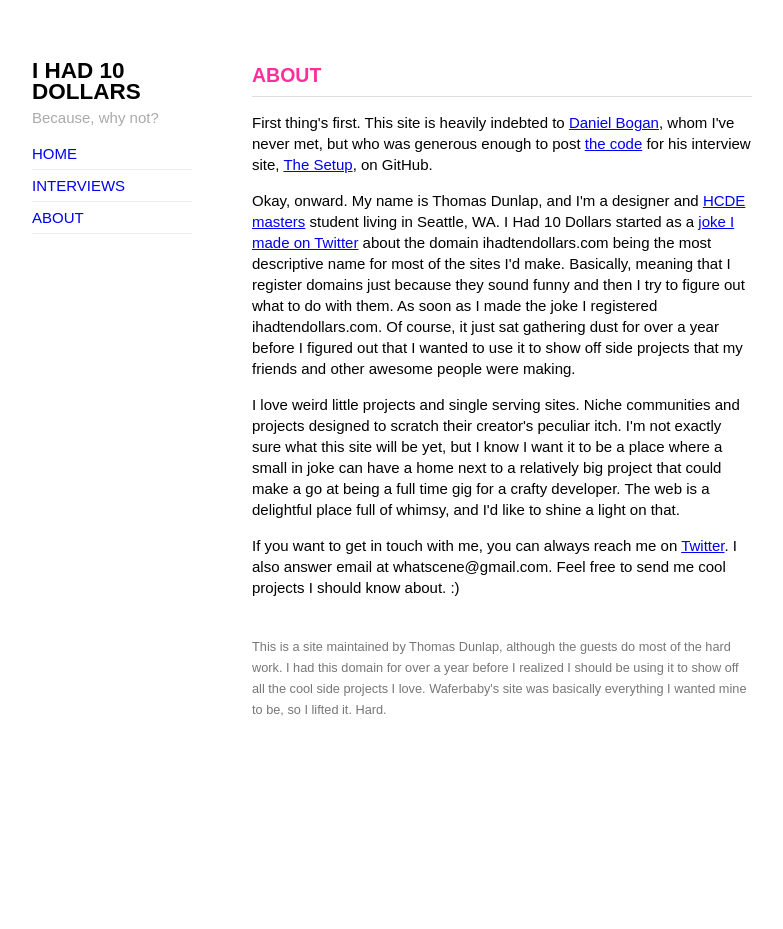
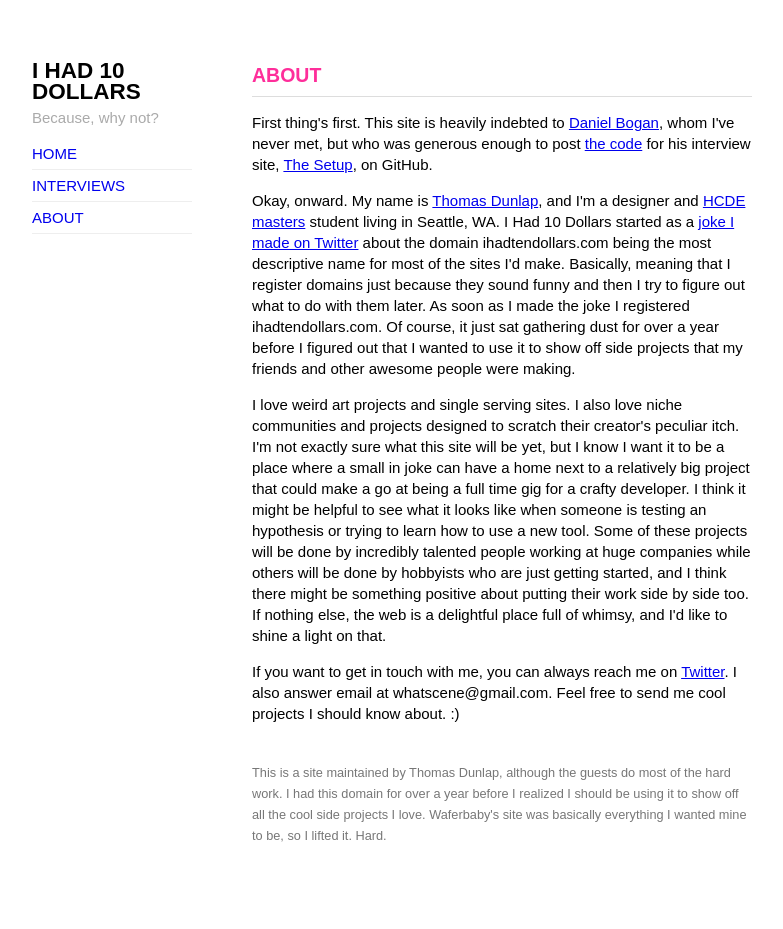
Before and after one commit to 10dollars/10dollars.github.io, a Jekyll site: the page built from about/index.html, in a window 1280 px wide. Shown: the whole page, without its empty margins (248-1031 px from the left). Built offline with Jekyll 4.4.1, drawn with Linux system fonts in a browser that asks for light colours; before the commit the page ends 900 px from its top, so only the background shows below that.

Commit message:
more in the about

```diff
--- a/about/index.html
+++ b/about/index.html
@@ -6,8 +6,8 @@
 <h2>About</h2>
 <p>First thing's first. This site is heavily indebted to <a href="https://twitter.com/waferbaby">Daniel Bogan</a>, whom I've never met, but who was generous enough to post <a href="https://github.com/waferbaby/usesthis">the code</a> for his interview site, <a href="http://usesthis.com">The Setup</a>, on GitHub.</p>
 
-<p> Okay, onward. My name is Thomas Dunlap, and I'm a designer and <a href="http://www.hcde.washington.edu/ms">HCDE masters</a> student living in Seattle, WA. I Had 10 Dollars started as a <a href="https://twitter.com/spladow/statuses/325064162009051136">joke I made on Twitter</a> about the domain ihadtendollars.com being the most descriptive name for most of the sites I'd make. Basically, meaning that I register domains just because they sound funny and then I try to figure out what to do with them. As soon as I made the joke I registered ihadtendollars.com. Of course, it just sat gathering dust for over a year before I figured out that I wanted to use it to show off side projects that my friends and other awesome people were making. </p>
+<p> Okay, onward. My name is <a href="http://twitter.com/spladow">Thomas Dunlap</a>, and I'm a designer and <a href="http://www.hcde.washington.edu/ms">HCDE masters</a> student living in Seattle, WA. I Had 10 Dollars started as a <a href="https://twitter.com/spladow/statuses/325064162009051136">joke I made on Twitter</a> about the domain ihadtendollars.com being the most descriptive name for most of the sites I'd make. Basically, meaning that I register domains just because they sound funny and then I try to figure out what to do with them later. As soon as I made the joke I registered ihadtendollars.com. Of course, it just sat gathering dust for over a year before I figured out that I wanted to use it to show off side projects that my friends and other awesome people were making. </p>
 
-<p>I love weird little projects and single serving sites. Niche communities and projects designed to scratch their creator's peculiar itch. I'm not exactly sure what this site will be yet, but I know I want it to be a place where a small in joke can have a home next to a relatively big project that could make a go at being a full time gig for a crafty developer. The web is a <a href+"http://torrez.org/how-about-some-fucking-whimsy.html">delightful place full of whimsy,</a> and I'd like to shine a light on that.</p>
+<p>I love weird art projects and single serving sites. I also love niche communities and projects designed to scratch their creator's peculiar itch. I'm not exactly sure what this site will be yet, but I know I want it to be a place where a small in joke can have a home next to a relatively big project that could make a go at being a full time gig for a crafty developer. I think it might be helpful to see what it looks like when someone is testing an hypothesis or trying to learn how to use a new tool. Some of these projects will be done by incredibly talented people working at huge companies while others will be done by hobbyists who are just getting started, and I think there might be something positive about putting their work side by side too. If nothing else, the web is a <a href+"http://torrez.org/how-about-some-fucking-whimsy.html">delightful place full of whimsy,</a> and I'd like to shine a light on that.</p>
 
 <p>If you want to get in touch with me, you can always reach me on <a href="http://twitter.com/spladow">Twitter</a>. I also answer email at whatscene@gmail.com. Feel free to send me cool projects I should know about. :)</p>
```
